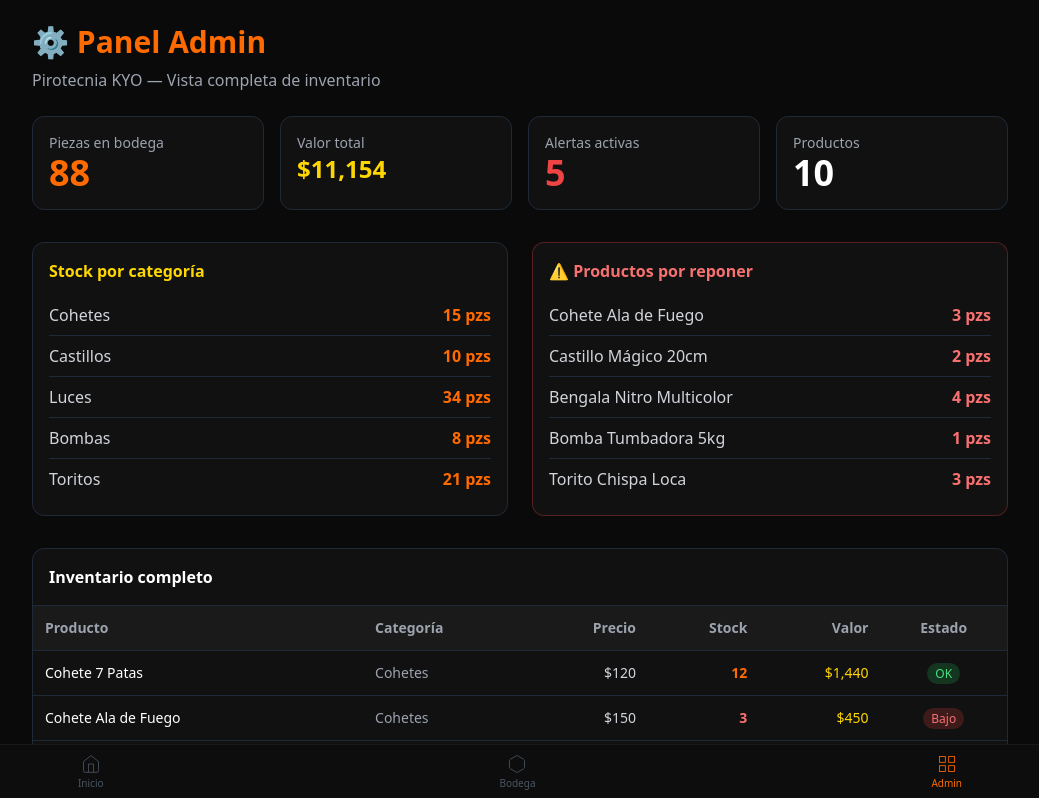
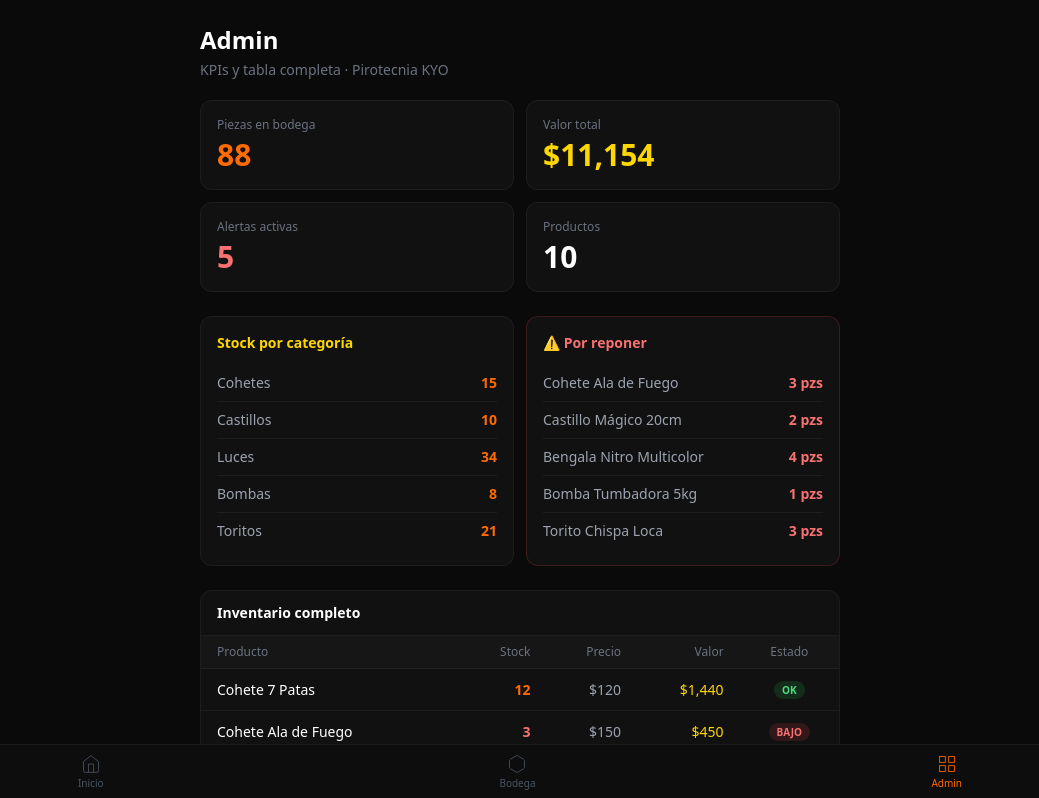
Before and after one commit to turbillon50/pirotecnia-kyo, a Next.js app: page /admin in a window 1280 px wide. Shown: the top 798 px of the page, without its empty margins (120-1159 px from the left). Built offline with nearby package versions, Linux system fonts and the light colour scheme.

Commit message:
fix: src/app/admin/page.tsx estandar V2

```diff
--- a/src/app/admin/page.tsx
+++ b/src/app/admin/page.tsx
@@ -1,90 +1,92 @@
 'use client';
-
+import { motion } from 'framer-motion';
 import { demoProducts } from '@/lib/demo-data';
 
-export default function AdminDashboard() {
+export default function AdminPage() {
   const total = demoProducts.reduce((a, p) => a + p.stock, 0);
   const valor = demoProducts.reduce((a, p) => a + p.stock * p.precio, 0);
   const alertas = demoProducts.filter(p => p.alerta).length;
 
-  const porCategoria: Record<string, number> = {};
-  demoProducts.forEach(p => {
-    porCategoria[p.categoria] = (porCategoria[p.categoria] || 0) + p.stock;
-  });
+  const porCat: Record<string, number> = {};
+  demoProducts.forEach(p => { porCat[p.categoria] = (porCat[p.categoria] || 0) + p.stock; });
 
   return (
-    <main className="p-6 max-w-5xl mx-auto">
-      <h1 className="text-3xl font-black text-[#FF6B00] mb-2">⚙️ Panel Admin</h1>
-      <p className="text-gray-400 mb-6">Pirotecnia KYO — Vista completa de inventario</p>
+    <motion.main
+      initial={{ opacity: 0, y: 16 }}
+      animate={{ opacity: 1, y: 0 }}
+      transition={{ duration: 0.25 }}
+      className="px-4 pt-6 pb-4 max-w-2xl mx-auto"
+    >
+      <h1 className="text-2xl font-black text-white mb-1">Admin</h1>
+      <p className="text-gray-500 text-sm mb-5">KPIs y tabla completa · Pirotecnia KYO</p>
 
-      <div className="grid grid-cols-2 md:grid-cols-4 gap-4 mb-8">
-        <div className="bg-[#111] rounded-xl p-4 border border-gray-800">
-          <p className="text-gray-400 text-sm">Piezas en bodega</p>
-          <p className="text-4xl font-black text-[#FF6B00]">{total}</p>
-        </div>
-        <div className="bg-[#111] rounded-xl p-4 border border-gray-800">
-          <p className="text-gray-400 text-sm">Valor total</p>
-          <p className="text-2xl font-black text-[#FFD700]">${valor.toLocaleString('es-MX')}</p>
-        </div>
-        <div className="bg-[#111] rounded-xl p-4 border border-gray-800">
-          <p className="text-gray-400 text-sm">Alertas activas</p>
-          <p className="text-4xl font-black text-red-500">{alertas}</p>
-        </div>
-        <div className="bg-[#111] rounded-xl p-4 border border-gray-800">
-          <p className="text-gray-400 text-sm">Productos</p>
-          <p className="text-4xl font-black text-white">{demoProducts.length}</p>
-        </div>
+      <div className="grid grid-cols-2 gap-3 mb-6">
+        {[
+          { label: 'Piezas en bodega', value: total, color: 'text-[#FF6B00]' },
+          { label: 'Valor total', value: `$${valor.toLocaleString('es-MX')}`, color: 'text-[#FFD700]' },
+          { label: 'Alertas activas', value: alertas, color: alertas > 0 ? 'text-red-400' : 'text-green-400' },
+          { label: 'Productos', value: demoProducts.length, color: 'text-white' },
+        ].map((k, i) => (
+          <motion.div
+            key={i}
+            initial={{ opacity: 0, y: 16 }}
+            animate={{ opacity: 1, y: 0 }}
+            transition={{ duration: 0.25, delay: 0.06 * i }}
+            className="bg-[#111] rounded-xl p-4 border border-white/5"
+          >
+            <p className="text-gray-500 text-xs mb-1">{k.label}</p>
+            <p className={`text-3xl font-black ${k.color}`}>{k.value}</p>
+          </motion.div>
+        ))}
       </div>
 
-      <div className="grid md:grid-cols-2 gap-6 mb-8">
-        <div className="bg-[#111] rounded-xl p-4 border border-gray-800">
-          <h3 className="font-bold text-[#FFD700] mb-3">Stock por categoría</h3>
-          {Object.entries(porCategoria).map(([cat, stk]) => (
-            <div key={cat} className="flex justify-between items-center py-2 border-b border-gray-800 last:border-0">
-              <span className="text-gray-300">{cat}</span>
-              <span className="font-bold text-[#FF6B00]">{stk} pzs</span>
+      <div className="grid md:grid-cols-2 gap-3 mb-6">
+        <div className="bg-[#111] rounded-xl p-4 border border-white/5">
+          <p className="text-[#FFD700] font-bold text-sm mb-3">Stock por categoría</p>
+          {Object.entries(porCat).map(([cat, stk]) => (
+            <div key={cat} className="flex justify-between py-2 border-b border-white/5 last:border-0">
+              <span className="text-gray-400 text-sm">{cat}</span>
+              <span className="text-[#FF6B00] font-bold text-sm">{stk}</span>
             </div>
           ))}
         </div>
-        <div className="bg-[#111] rounded-xl p-4 border border-red-500/30">
-          <h3 className="font-bold text-red-400 mb-3">⚠️ Productos por reponer</h3>
+        <div className="bg-[#111] rounded-xl p-4 border border-red-500/20">
+          <p className="text-red-400 font-bold text-sm mb-3">⚠ Por reponer</p>
           {demoProducts.filter(p => p.alerta).map(p => (
-            <div key={p.id} className="flex justify-between items-center py-2 border-b border-gray-800 last:border-0">
-              <span className="text-gray-300">{p.nombre}</span>
-              <span className="font-black text-red-400">{p.stock} pzs</span>
+            <div key={p.id} className="flex justify-between py-2 border-b border-white/5 last:border-0">
+              <span className="text-gray-400 text-sm truncate mr-2">{p.nombre}</span>
+              <span className="text-red-400 font-black text-sm shrink-0">{p.stock} pzs</span>
             </div>
           ))}
         </div>
       </div>
 
-      <div className="bg-[#111] rounded-xl border border-gray-800 overflow-hidden">
-        <div className="p-4 border-b border-gray-800">
-          <h3 className="font-bold text-white">Inventario completo</h3>
+      <div className="bg-[#111] rounded-xl border border-white/5 overflow-hidden">
+        <div className="px-4 py-3 border-b border-white/5">
+          <p className="font-bold text-white text-sm">Inventario completo</p>
         </div>
         <div className="overflow-x-auto">
           <table className="w-full text-sm">
-            <thead className="bg-[#1a1a1a]">
-              <tr>
-                <th className="text-left p-3 text-gray-400">Producto</th>
-                <th className="text-left p-3 text-gray-400">Categoría</th>
-                <th className="text-right p-3 text-gray-400">Precio</th>
-                <th className="text-right p-3 text-gray-400">Stock</th>
-                <th className="text-right p-3 text-gray-400">Valor</th>
-                <th className="text-center p-3 text-gray-400">Estado</th>
+            <thead>
+              <tr className="bg-[#161616]">
+                <th className="text-left px-4 py-2 text-gray-500 font-medium text-xs">Producto</th>
+                <th className="text-right px-4 py-2 text-gray-500 font-medium text-xs">Stock</th>
+                <th className="text-right px-4 py-2 text-gray-500 font-medium text-xs">Precio</th>
+                <th className="text-right px-4 py-2 text-gray-500 font-medium text-xs">Valor</th>
+                <th className="text-center px-4 py-2 text-gray-500 font-medium text-xs">Estado</th>
               </tr>
             </thead>
             <tbody>
               {demoProducts.map(p => (
-                <tr key={p.id} className="border-t border-gray-800 hover:bg-[#1a1a1a] transition">
-                  <td className="p-3 font-medium text-white">{p.nombre}</td>
-                  <td className="p-3 text-gray-400">{p.categoria}</td>
-                  <td className="p-3 text-right text-gray-300">${p.precio}</td>
-                  <td className={`p-3 text-right font-bold ${p.alerta ? 'text-red-400' : 'text-[#FF6B00]'}`}>{p.stock}</td>
-                  <td className="p-3 text-right text-[#FFD700]">${(p.stock * p.precio).toLocaleString('es-MX')}</td>
-                  <td className="p-3 text-center">
+                <tr key={p.id} className="border-t border-white/5">
+                  <td className="px-4 py-2.5 text-white font-medium">{p.nombre}</td>
+                  <td className={`px-4 py-2.5 text-right font-black ${p.alerta ? 'text-red-400' : 'text-[#FF6B00]'}`}>{p.stock}</td>
+                  <td className="px-4 py-2.5 text-right text-gray-400">${p.precio}</td>
+                  <td className="px-4 py-2.5 text-right text-[#FFD700]">${(p.stock * p.precio).toLocaleString('es-MX')}</td>
+                  <td className="px-4 py-2.5 text-center">
                     {p.alerta
-                      ? <span className="text-xs bg-red-500/20 text-red-400 px-2 py-0.5 rounded-full">Bajo</span>
-                      : <span className="text-xs bg-green-500/20 text-green-400 px-2 py-0.5 rounded-full">OK</span>
+                      ? <span className="text-[10px] bg-red-500/15 text-red-400 px-2 py-0.5 rounded-full font-bold">BAJO</span>
+                      : <span className="text-[10px] bg-green-500/15 text-green-400 px-2 py-0.5 rounded-full font-bold">OK</span>
                     }
                   </td>
                 </tr>
@@ -93,6 +95,6 @@ export default function AdminDashboard() {
           </table>
         </div>
       </div>
-    </main>
+    </motion.main>
   );
 }
```
